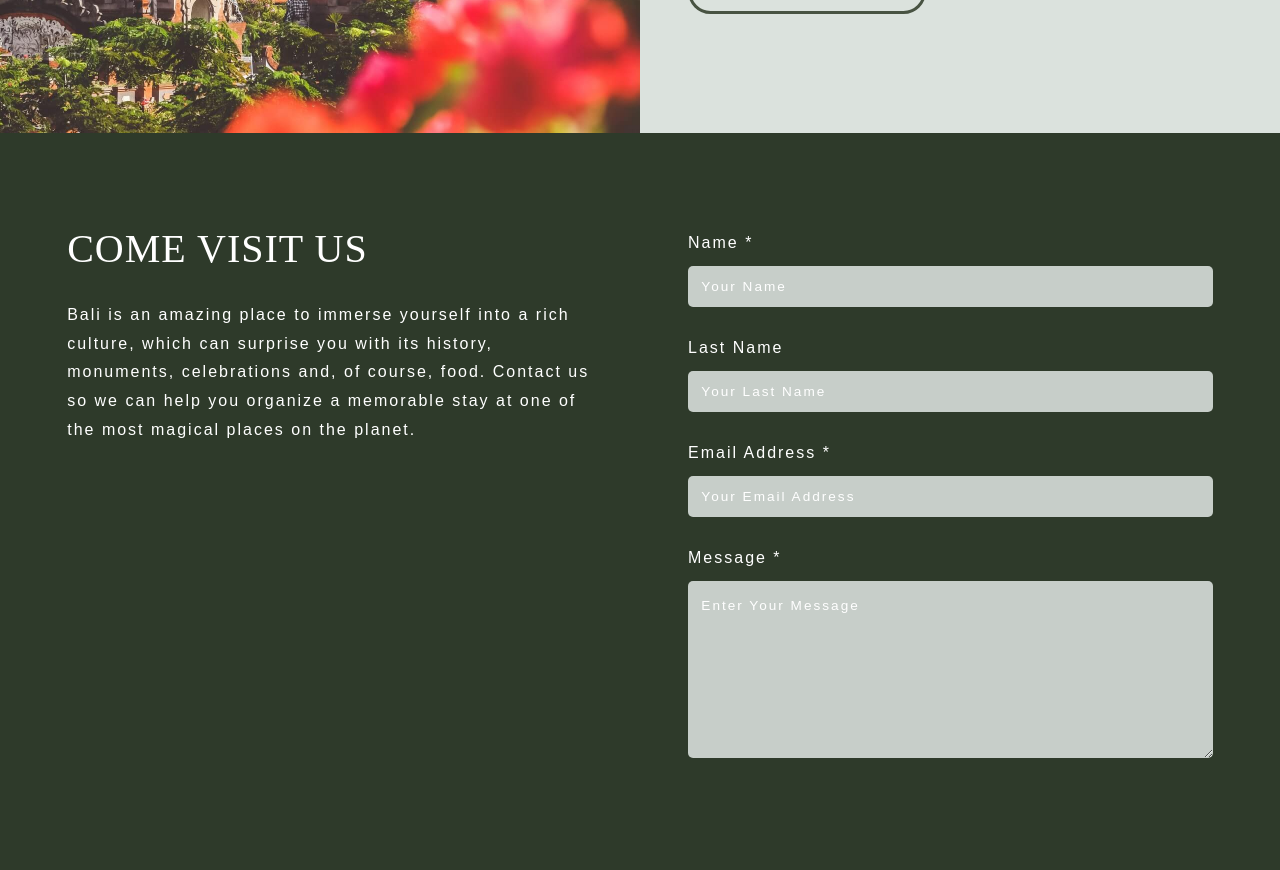
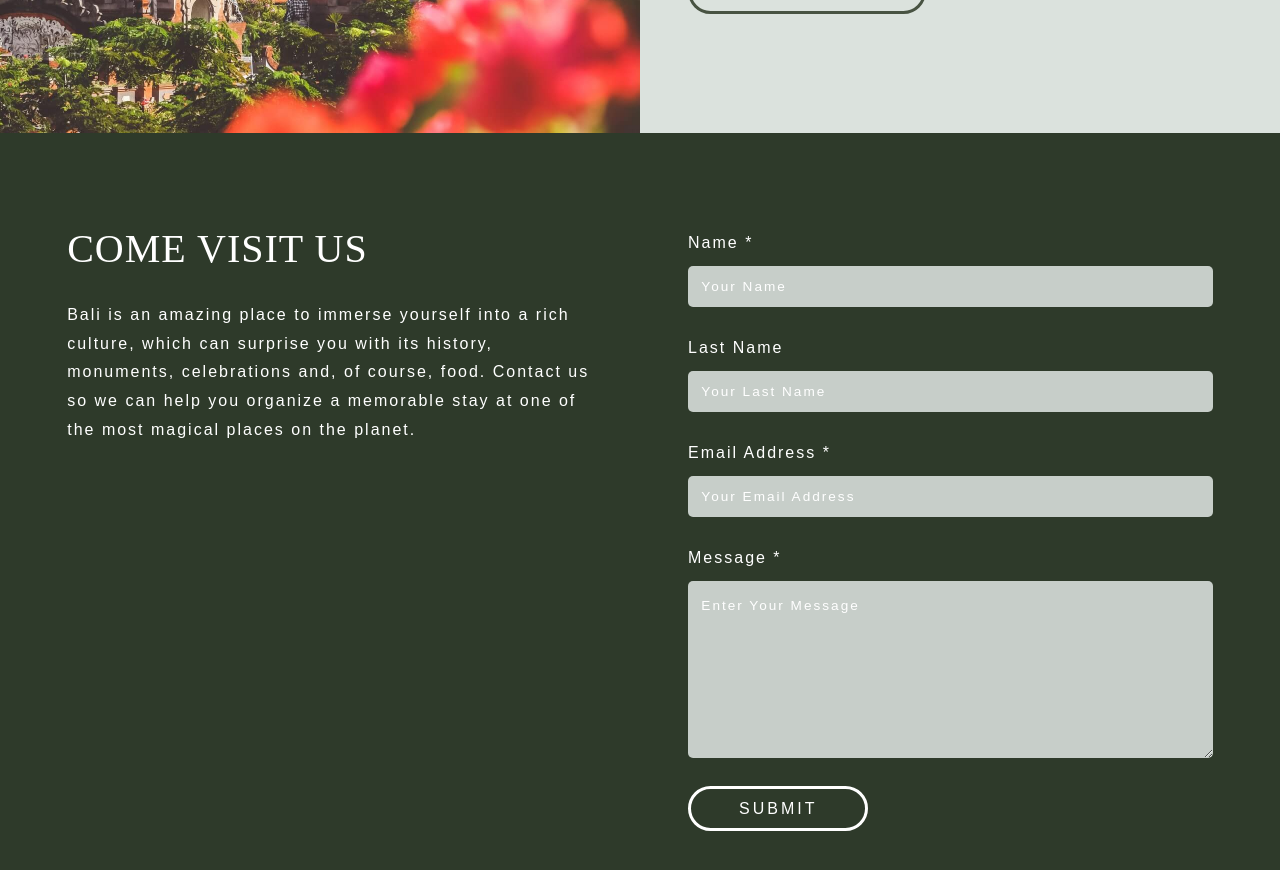
Before and after one commit to SutheeDev/react-poveda, a React (Vite) app in the folder client/: page /Pricing in a window 1280 px wide. Shown: the part 1920-2790 px from the top of the page. Built offline with nearby package versions, Linux system fonts and the light colour scheme.

Commit message:
added alert box to the Form component / altered Navbar z-index

```diff
--- a/client/src/components/Form.jsx
+++ b/client/src/components/Form.jsx
@@ -4,6 +4,8 @@ import { Button } from "../components";
 const Form = () => {
   return (
     <Wrapper>
+      <div className="alert"></div>
+      <form action="submit" className="form">
         <div className="form-rows">
           <label htmlFor="name" className="label">
             name *
@@ -43,7 +45,7 @@ const Form = () => {
             className="input"
           />
         </div>
-      <div className="form-rows">
+        <div className="form-rows message-container">
           <label htmlFor="message" className="label">
             message *
           </label>
@@ -56,12 +58,49 @@ const Form = () => {
             className="input"
           />
         </div>
+        <Button
+          text="submit"
+          type="submit"
+          path=""
+          bgColor="transparent"
+          bdColor="var(--white)"
+          txColor="var(--white)"
+          bgColorHover="var(--white)"
+          bdColorHover="var(--white)"
+          txColorHover="var(--green-1)"
+        />
+      </form>
     </Wrapper>
   );
 };
 export default Form;
 
 const Wrapper = styled.div`
+  display: grid;
+  place-items: center;
+  overflow: hidden;
+  .alert,
+  .form {
+    grid-area: 1/1;
+  }
+  .alert {
+    width: 100%;
+    height: 100%;
+    border-radius: var(--border-radius);
+    background-color: red;
+    z-index: -1;
+    transform: translateY(-110%);
+
+    transition: var(--global-transition);
+  }
+  .alert.display {
+    z-index: 1;
+    transform: translateY(0%);
+  }
+  .form {
+    width: 100%;
+    padding-bottom: 3em;
+  }
   .form-rows {
     display: flex;
     flex-direction: column;
@@ -89,4 +128,7 @@ const Wrapper = styled.div`
     font-size: 0.85rem;
     color: var(--white);
   }
+  .message-container {
+    margin-bottom: 1em;
+  }
 `;
--- a/client/src/components/Invitation.jsx
+++ b/client/src/components/Invitation.jsx
@@ -22,7 +22,7 @@ export default Invitation;
 const Wrapper = styled.section`
   background-color: var(--green-1);
   color: var(--white);
-  padding: 6em var(--side-contain-sm);
+  padding: 6em var(--side-contain-sm) 3em var(--side-contain-sm);
 
   .info {
     font-size: 0.85rem;
@@ -32,7 +32,7 @@ const Wrapper = styled.section`
   }
 
   @media screen and (min-width: 950px) {
-    padding: 6em 0;
+    padding: 6em 0 3em 0;
     .invite-container {
       display: flex;
       align-items: flex-start;
--- a/client/src/components/Navbar.jsx
+++ b/client/src/components/Navbar.jsx
@@ -132,6 +132,7 @@ const Wrapper = styled.nav`
   background-color: var(--green-2);
   box-shadow: var(--navbar-shadow);
   position: fixed;
+  z-index: 100;
   width: 100%;
   .main-container {
     padding: 1.6em var(--side-contain-sm);
```
Lines whose indentation alone changed are shown as unchanged.
